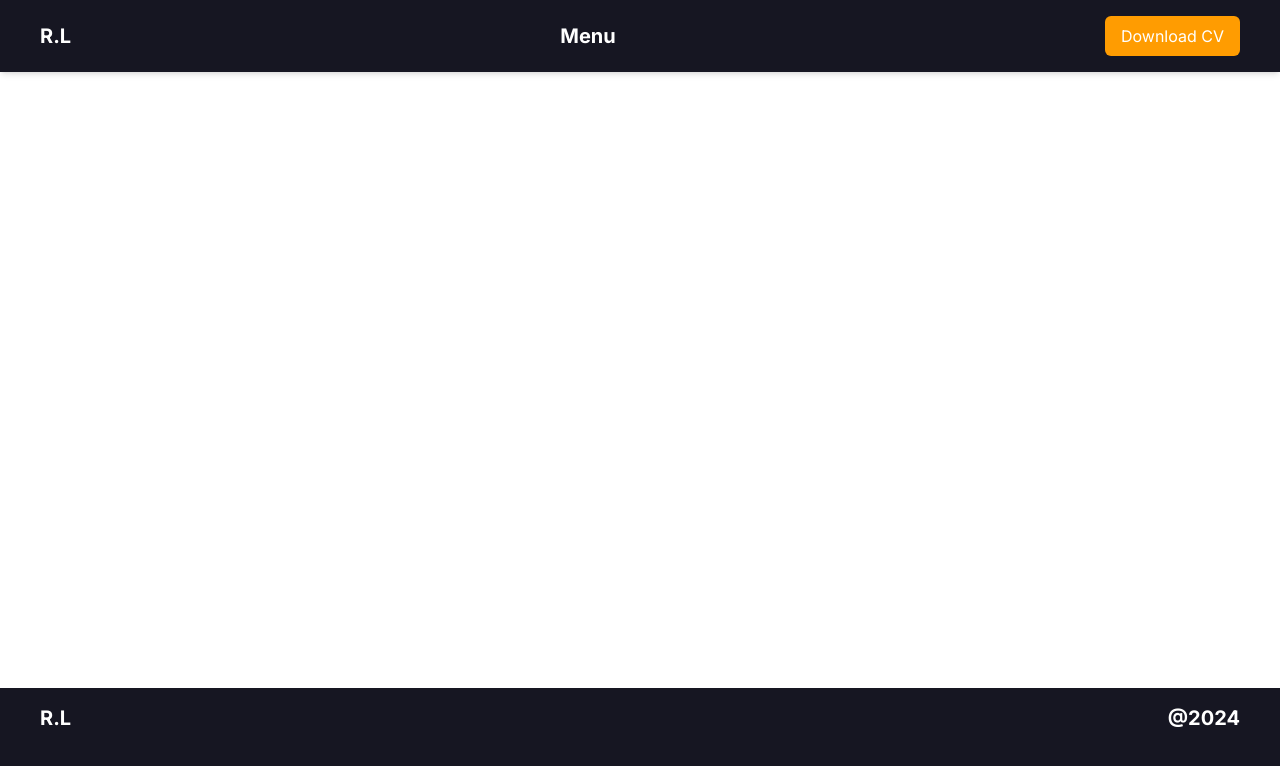
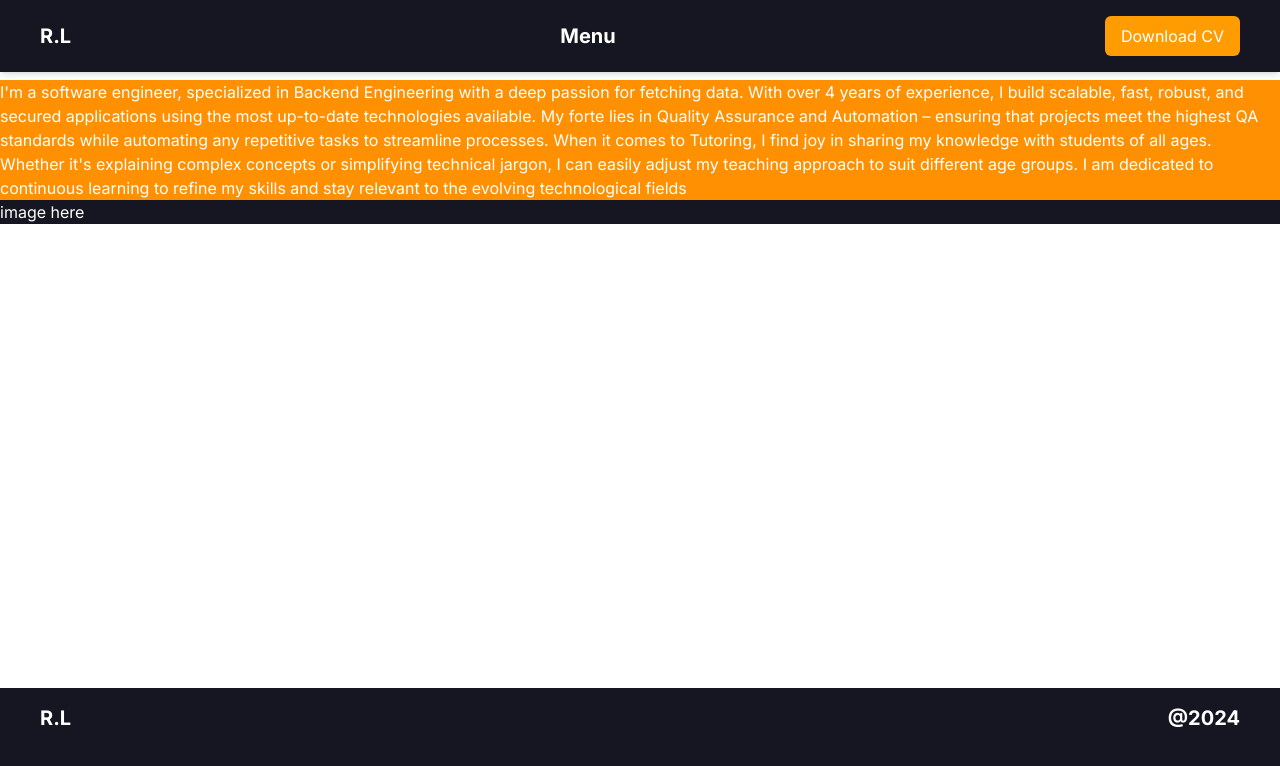
Before and after one commit to Romaric250/Portfolio-, a Next.js app in the folder portfolio/: page / in a window 1280 px wide. Shown: the top 766 px of the page. Built offline with nearby package versions, Linux system fonts and the light colour scheme.

Commit message:
working on some important updates

```diff
--- a/portfolio/components/main/landing.tsx
+++ b/portfolio/components/main/landing.tsx
@@ -3,7 +3,22 @@
 const Landing = () => {
 
     return (
-        <div className="mt-">
+        <div className="mt-20">
+
+         <div className="bg-primary text-white">
+            <div className="bg-secondary-100 text-wrap">
+            I'm a software engineer, specialized in Backend Engineering with a deep passion for fetching data. With over 4 years of experience, I build scalable, fast, robust, and secured applications using the most up-to-date technologies available. My forte lies in Quality Assurance and Automation – ensuring that projects meet the highest QA standards while automating any repetitive tasks to streamline processes.
+
+When it comes to Tutoring, I find joy in sharing my knowledge with students of all ages. Whether it's explaining complex concepts or simplifying technical jargon, I can easily adjust my teaching approach to suit different age groups.
+
+I am dedicated to continuous learning to refine my skills and stay relevant to the evolving technological fields
+            </div>
+
+            <div className="bg-primary text-white">
+                image here
+            </div>
+
+         </div>
 
         </div>
     )
```
